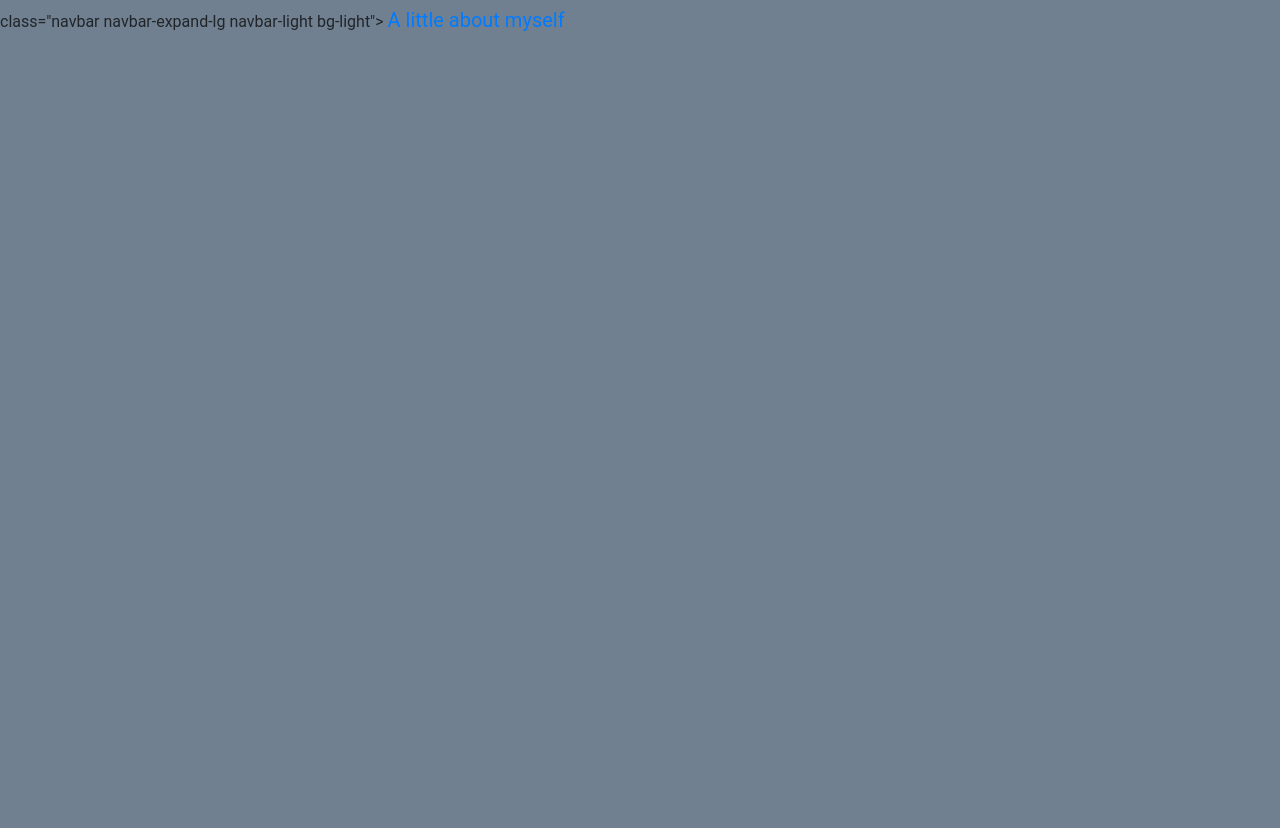
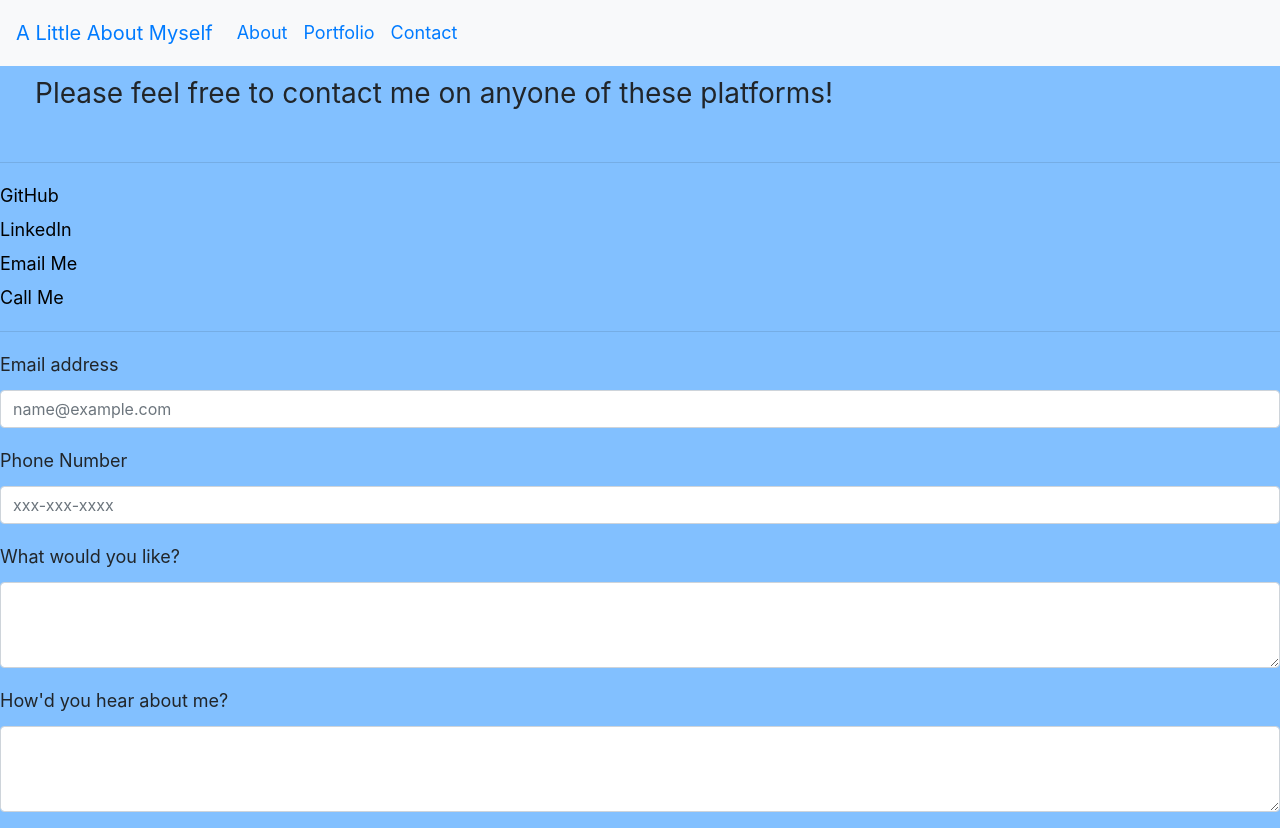
Before and after one commit to mahamedsaid95/my-professional-portfolio, a plain HTML site: page contact.html in a window 1280 px wide. Before the commit the page ends 800 px from the top, so only its background shows below. Drawn offline with nearby package versions, Linux system fonts and the light colour scheme.

Commit message:
I added some more CSS styling to my about page, my portfolio page, and my contact page

```diff
--- a/contact.html
+++ b/contact.html
@@ -3,14 +3,16 @@
 <head>
     <meta charset="UTF-8">
     <meta name="viewport" content="width=device-width, initial-scale=1.0">
-    <link rel="stylesheet" href="https://stackpath.bootstrapcdn.com/bootstrap/4.5.0/css/bootstrap.min.css" integrity="sha384-9aIt2nRpC12Uk9gS9baDl411NQApFmC26EwAOH8WgZl5MYYxFfc+NcPb1dKGj7Sk" crossorigin="anonymous">
+    <link rel="stylesheet" href="https://stackpath.bootstrapcdn.com/bootstrap/4.5.0/css/bootstrap.min.css"
+    integrity="sha384-9aIt2nRpC12Uk9gS9baDl411NQApFmC26EwAOH8WgZl5MYYxFfc+NcPb1dKGj7Sk" crossorigin="anonymous">
    <link rel="stylesheet" href="css/style.css">
     <title>Mahamed Said</title>
 </head>
+
 <body>
-
-  <nav> </nav> class="navbar navbar-expand-lg navbar-light bg-light">
-        <a class="navbar-brand" href="#">A little about myself</a>
+<header id="masterhead">
+  <nav class ="navbar navbar-expand-lg navbar-slategrey bg-light">
+        <a class="navbar-brand" href="#">A Little About Myself</a>
         <button class="navbar-toggler" type="button" data-toggle="collapse" data-target="#navbarNav" aria-controls="navbarNav" aria-expanded="false" aria-label="Toggle navigation">
           <span class="navbar-toggler-icon"></span>
         </button>
@@ -30,5 +32,64 @@
     </div>
   </nav>
   </header>
+
 </body>
+<div id="card" class="card-body">
+  <section class="main-section">
+    <div class="row">
+      <div class="col-md-12">
+        <h1>Contact</h1>
+        <p class="col" id="please-feel">
+          Please feel free to contact me on anyone of these platforms!
+        </p>
+        </div>
+      </div>
+    </div>
+
+    <hr>
+
+    <div class="row">
+      <div class="col-md-12">
+        <a href="https://github.com/mahamedsaid95" target="_blank" style="color:black">GitHub</a>
+      </div>
+    </div>
+    <div class="row">
+      <div class="col-md-12">
+        <a href="https://github.com/mahamedsaid95" target="_blank" style="color: black">LinkedIn</a>
+      </div>
+    </div>
+    <div class="row">
+      <div class="col-md-12">
+        <a href="https://github.com/mahamedsaid95" style="color: black">Email Me</a>
+      </div>
+    </div>
+    <div class="row">
+      <div class="col-md-12">
+        <a href="tel:4245228156" style="color: black">Call Me</a>
+      </div>
+    </div>
+    <form>
+<hr>
+  <div class="form-group">
+    <label for="exampleFormControlInput1">Email address</label>
+    <input type="email" class="form-control" id="exampleFormControlInput1" placeholder="name@example.com">
+  </div>
+  <div class="form-group">
+    <label for="exampleFormControlSelect1">Phone Number</label>
+    <input type="phone number" class="form-control" id="exampleFormControlInput1" placeholder="xxx-xxx-xxxx">
+    </select>
+  </div>
+  <div class="form-group">
+    <label for="exampleFormControlSelect2">What would you like?</label>
+    <textarea class="form-control" id="exampleFormControlTextarea1" rows="3"></textarea>
+    </select>
+  </div>
+  <div class="form-group">
+    <label for="exampleFormControlTextarea1">How'd you hear about me?</label>
+    <textarea class="form-control" id="exampleFormControlTextarea1" rows="3"></textarea>
+  </div>
+</form>
+  </section>
+
+</div>
 </html>
--- a/css/style.css
+++ b/css/style.css
@@ -1,16 +1,26 @@
 body {
-    font-family: 'Roboto', sans-serif;
-background-color: slategrey;
+    font-family: 'Caveat', cursive 'Roboto', sans-serif;
+background-color: rgb(130, 192, 255);
+font-size: 18px;
+  line-height: 34px;
 }
 #row-card {
     background: ivory;
+    text-align: center;
+    height: 500px
 }
 #about-me-picture {
     height: 250px;
     width: 250px;
     float: left;
-    margin: 20px;
+    margin-right: 50px;
 }
+#about-me-picture2 {
+    height: 250px;
+    width: 250px;
+    float right: ;
+margin-right: 50px;
+  }
 
 #masterhead {
     position: fixed;
@@ -18,9 +28,9 @@ background-color: slategrey;
   width: 100%;
   margin: 0 0 30px;
   overflow: auto;
-  color: #ffffff;
-  background: navajowhite;
-  border-bottom: salmon 2px;
+  color: slategrey;
+  background-color: slategrey;
+  border-bottom: rgb(0, 0, 0) 2px;
 }
 
 #main-container {
@@ -29,5 +39,16 @@ background-color: slategrey;
   }
 
   #mybio {
-      float: left;
+  text-align: center;
+  width: 2000px;
+  height: 200px;
+
   }
+
+  #contact-description {
+
+  }
+#please-feel {
+    font-size: 28px;
+    padding-right: 100px;
+}
```
Also changed, not shown: index.html (+17 -16 lines), portfolio.html (+1 -1 lines).
